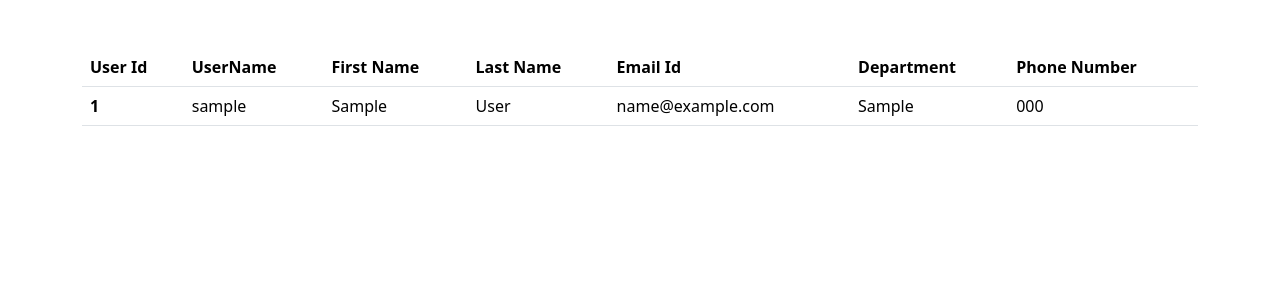
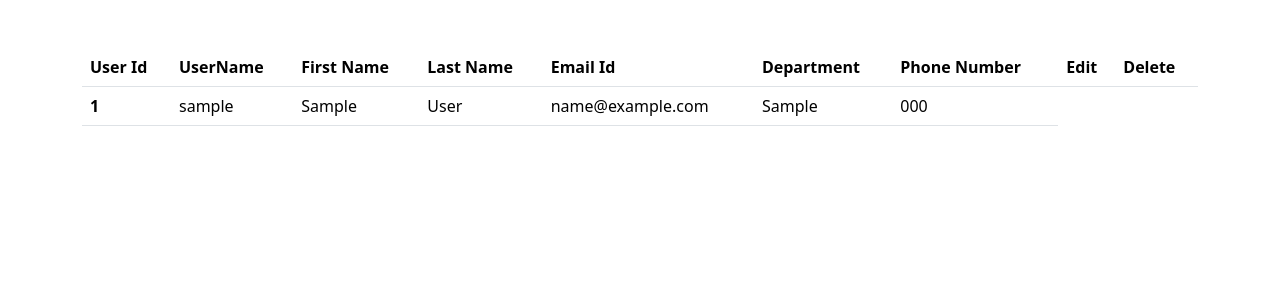
Before and after one commit to printopv007/MAC_Grievance, a Django app: page /credentials/admin_manage_user/ in a window 1280 px wide. Shown: the part 56-356 px from the top of the page. Run offline with Django 4.2, Linux system fonts and the light colour scheme; a user stored in the database is signed in; tables that the repository leaves empty hold one stand-in row (values such as "Sample post").

Commit message:
Modify User

```diff
--- a/credentials/urls.py
+++ b/credentials/urls.py
@@ -13,4 +13,5 @@ urlpatterns = [
     path('admin_logout/',views.admin_logout,name='admin_logout'),
     path('sadd_user/',views.sadd_user,name='sadd_user'), #add user for adding user from principal
     path('admin_manage_user/',views.admin_manage_user,name='admin_manager_user'),
+    # path('delete_user/<int:id>',views.delete_user,name='delete_user'),
     ]
--- a/templates/admin/admin_manage_user.html
+++ b/templates/admin/admin_manage_user.html
@@ -15,6 +15,9 @@
             <th scope="col">Email Id</th>
             <th scope="col">Department</th>
             <th scope="col">Phone Number </th>
+            <th scope="col">Edit</th>
+            <th scope="col">Delete</th>
+
 
           </tr>
         </thead>
@@ -28,6 +31,8 @@
             <td>{{user.email}}</td>
             <td>{{user.department}}</td>
             <td>{{user.phone_number}}</td>
+            <!-- <td><a class="btn btn-warning" href="delete_user(id)">Delete</a></td>
+            <td><a class="btn btn-danger" href="delete_user{id}">Delete</a></td> -->
           </tr>
           {% endfor %}
         </tbody>
```
Also changed, not shown: credentials/views.py (+7 -0 lines).
